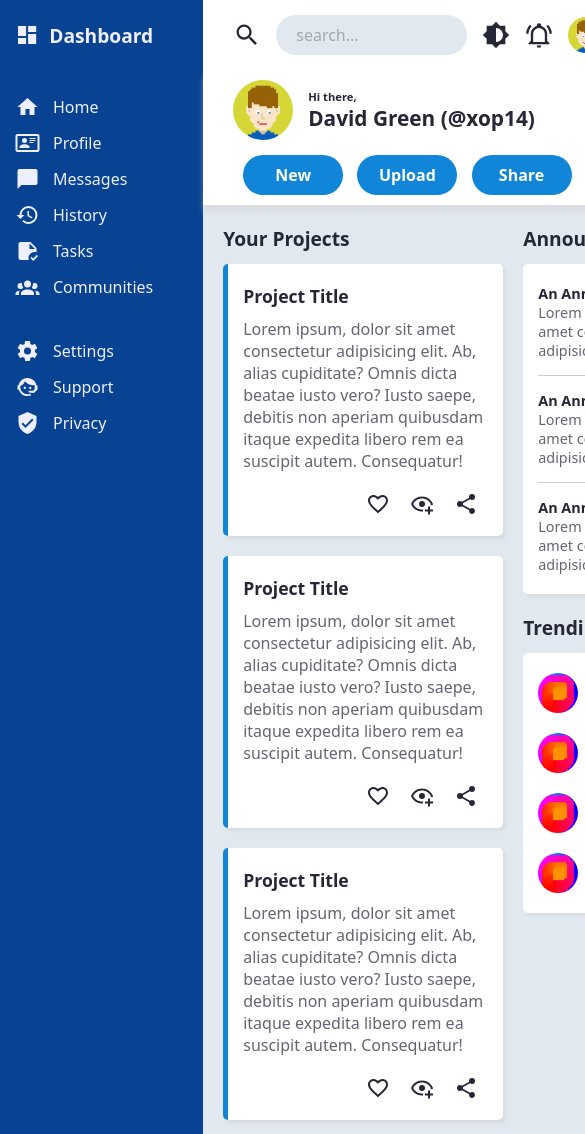
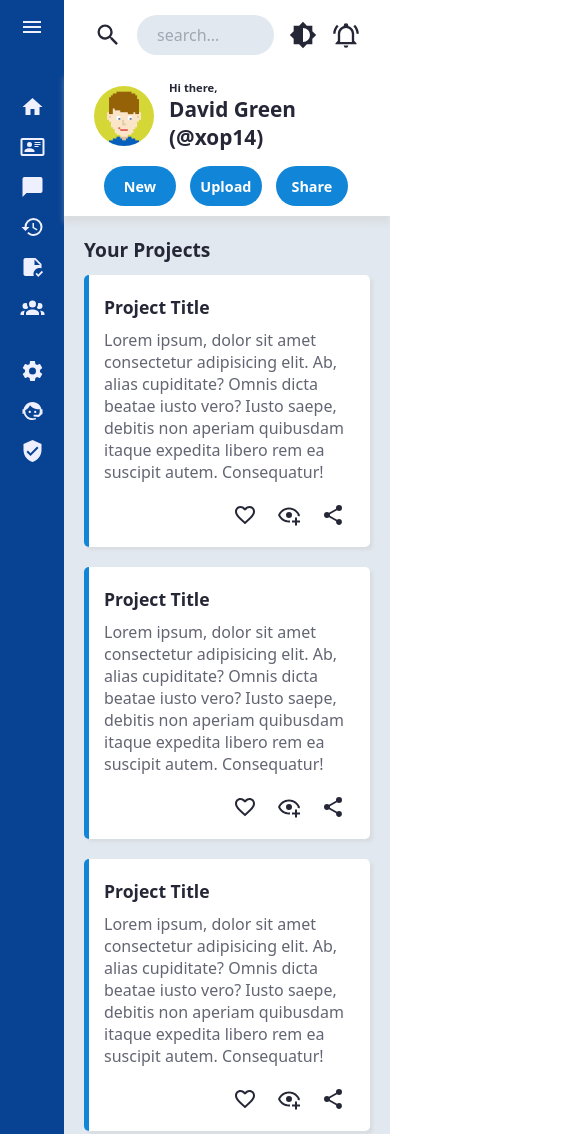
Before and after one commit to xop14/dashboard, a plain HTML site: page index.html in a window 390 px wide. Shown: the top 1134 px of the page, 585 px wide, since content can reach past the window. Drawn offline with Linux system fonts and the light colour scheme.

Commit message:
Add mobile layout and mobile menu. Adjust colors

```diff
--- a/index.html
+++ b/index.html
@@ -10,13 +10,19 @@
 <body>
 
     <div class="container">
-        <div class="navbar">
+        <div class="navbar navbar-closed">
 
             <div class="logo">
                 <svg style="width:24px;height:24px" viewBox="0 0 24 24">
                     <path fill="currentColor" d="M13,3V9H21V3M13,21H21V11H13M3,21H11V15H3M3,13H11V3H3V13Z" />
                 </svg>
                 <h1>Dashboard</h1>
+            </div>
+
+            <div class="hamburger">
+                <svg style="width:24px;height:24px" viewBox="0 0 24 24">
+                    <path fill="currentColor" d="M3,6H21V8H3V6M3,11H21V13H3V11M3,16H21V18H3V16Z" />
+                </svg>
             </div>
 
             <div class="nav-items-top">
@@ -26,7 +32,7 @@
                             <svg style="width:24px;height:24px" viewBox="0 0 24 24">
                                 <path fill="currentColor" d="M10,20V14H14V20H19V12H22L12,3L2,12H5V20H10Z" />
                             </svg>
-                            Home
+                            <div>Home</div>
                         </a>
                     </li>
                     <li>
@@ -34,7 +40,7 @@
                             <svg style="width:24px;height:24px" viewBox="0 0 24 24">
                                 <path fill="currentColor" d="M22,3H2C0.91,3.04 0.04,3.91 0,5V19C0.04,20.09 0.91,20.96 2,21H22C23.09,20.96 23.96,20.09 24,19V5C23.96,3.91 23.09,3.04 22,3M22,19H2V5H22V19M14,17V15.75C14,14.09 10.66,13.25 9,13.25C7.34,13.25 4,14.09 4,15.75V17H14M9,7A2.5,2.5 0 0,0 6.5,9.5A2.5,2.5 0 0,0 9,12A2.5,2.5 0 0,0 11.5,9.5A2.5,2.5 0 0,0 9,7M14,7V8H20V7H14M14,9V10H20V9H14M14,11V12H18V11H14" />
                             </svg>
-                            Profile
+                            <div>Profile</div>
                         </a>
                     </li>
                     <li>
@@ -42,7 +48,7 @@
                             <svg style="width:24px;height:24px" viewBox="0 0 24 24">
                                 <path fill="currentColor" d="M20,2H4A2,2 0 0,0 2,4V22L6,18H20A2,2 0 0,0 22,16V4C22,2.89 21.1,2 20,2Z" />
                             </svg>
-                            Messages
+                            <div>Messages</div>
                         </a>
                     </li>
                     <li>
@@ -50,7 +56,7 @@
                             <svg style="width:24px;height:24px" viewBox="0 0 24 24">
                                 <path fill="currentColor" d="M13.5,8H12V13L16.28,15.54L17,14.33L13.5,12.25V8M13,3A9,9 0 0,0 4,12H1L4.96,16.03L9,12H6A7,7 0 0,1 13,5A7,7 0 0,1 20,12A7,7 0 0,1 13,19C11.07,19 9.32,18.21 8.06,16.94L6.64,18.36C8.27,20 10.5,21 13,21A9,9 0 0,0 22,12A9,9 0 0,0 13,3" />
                             </svg>
-                            History
+                            <div>History</div>
                         </a>
                     </li>
                     <li>
@@ -58,7 +64,7 @@
                             <svg style="width:24px;height:24px" viewBox="0 0 24 24">
                                 <path fill="currentColor" d="M19 13C19.7 13 20.37 13.13 21 13.35V9L15 3H5C3.89 3 3 3.89 3 5V19C3 20.11 3.9 21 5 21H13.35C13.13 20.37 13 19.7 13 19C13 15.69 15.69 13 19 13M14 4.5L19.5 10H14V4.5M22.5 17.25L17.75 22L15 19L16.16 17.84L17.75 19.43L21.34 15.84L22.5 17.25Z" />
                             </svg>
-                            Tasks
+                            <div>Tasks</div>
                         </a>
                     </li>
                     <li>
@@ -66,7 +72,7 @@
                             <svg style="width:24px;height:24px" viewBox="0 0 24 24">
                                 <path fill="currentColor" d="M12,5.5A3.5,3.5 0 0,1 15.5,9A3.5,3.5 0 0,1 12,12.5A3.5,3.5 0 0,1 8.5,9A3.5,3.5 0 0,1 12,5.5M5,8C5.56,8 6.08,8.15 6.53,8.42C6.38,9.85 6.8,11.27 7.66,12.38C7.16,13.34 6.16,14 5,14A3,3 0 0,1 2,11A3,3 0 0,1 5,8M19,8A3,3 0 0,1 22,11A3,3 0 0,1 19,14C17.84,14 16.84,13.34 16.34,12.38C17.2,11.27 17.62,9.85 17.47,8.42C17.92,8.15 18.44,8 19,8M5.5,18.25C5.5,16.18 8.41,14.5 12,14.5C15.59,14.5 18.5,16.18 18.5,18.25V20H5.5V18.25M0,20V18.5C0,17.11 1.89,15.94 4.45,15.6C3.86,16.28 3.5,17.22 3.5,18.25V20H0M24,20H20.5V18.25C20.5,17.22 20.14,16.28 19.55,15.6C22.11,15.94 24,17.11 24,18.5V20Z" />
                             </svg>
-                            Communities
+                            <div>Communities</div>
                         </a>
                     </li>
                 </ul>
@@ -79,7 +85,7 @@
                             <svg style="width:24px;height:24px" viewBox="0 0 24 24">
                                 <path fill="currentColor" d="M12,15.5A3.5,3.5 0 0,1 8.5,12A3.5,3.5 0 0,1 12,8.5A3.5,3.5 0 0,1 15.5,12A3.5,3.5 0 0,1 12,15.5M19.43,12.97C19.47,12.65 19.5,12.33 19.5,12C19.5,11.67 19.47,11.34 19.43,11L21.54,9.37C21.73,9.22 21.78,8.95 21.66,8.73L19.66,5.27C19.54,5.05 19.27,4.96 19.05,5.05L16.56,6.05C16.04,5.66 15.5,5.32 14.87,5.07L14.5,2.42C14.46,2.18 14.25,2 14,2H10C9.75,2 9.54,2.18 9.5,2.42L9.13,5.07C8.5,5.32 7.96,5.66 7.44,6.05L4.95,5.05C4.73,4.96 4.46,5.05 4.34,5.27L2.34,8.73C2.21,8.95 2.27,9.22 2.46,9.37L4.57,11C4.53,11.34 4.5,11.67 4.5,12C4.5,12.33 4.53,12.65 4.57,12.97L2.46,14.63C2.27,14.78 2.21,15.05 2.34,15.27L4.34,18.73C4.46,18.95 4.73,19.03 4.95,18.95L7.44,17.94C7.96,18.34 8.5,18.68 9.13,18.93L9.5,21.58C9.54,21.82 9.75,22 10,22H14C14.25,22 14.46,21.82 14.5,21.58L14.87,18.93C15.5,18.67 16.04,18.34 16.56,17.94L19.05,18.95C19.27,19.03 19.54,18.95 19.66,18.73L21.66,15.27C21.78,15.05 21.73,14.78 21.54,14.63L19.43,12.97Z" />
                             </svg>
-                            Settings
+                            <div>Settings</div>
                         </a>
                     </li>
                     <li>
@@ -87,7 +93,7 @@
                             <svg style="width:24px;height:24px" viewBox="0 0 24 24">
                                 <path fill="currentColor" d="M18.72,14.76C19.07,13.91 19.26,13 19.26,12C19.26,11.28 19.15,10.59 18.96,9.95C18.31,10.1 17.63,10.18 16.92,10.18C13.86,10.18 11.15,8.67 9.5,6.34C8.61,8.5 6.91,10.26 4.77,11.22C4.73,11.47 4.73,11.74 4.73,12A7.27,7.27 0 0,0 12,19.27C13.05,19.27 14.06,19.04 14.97,18.63C15.54,19.72 15.8,20.26 15.78,20.26C14.14,20.81 12.87,21.08 12,21.08C9.58,21.08 7.27,20.13 5.57,18.42C4.53,17.38 3.76,16.11 3.33,14.73H2V10.18H3.09C3.93,6.04 7.6,2.92 12,2.92C14.4,2.92 16.71,3.87 18.42,5.58C19.69,6.84 20.54,8.45 20.89,10.18H22V14.67H22V14.69L22,14.73H21.94L18.38,18L13.08,17.4V15.73H17.91L18.72,14.76M9.27,11.77C9.57,11.77 9.86,11.89 10.07,12.11C10.28,12.32 10.4,12.61 10.4,12.91C10.4,13.21 10.28,13.5 10.07,13.71C9.86,13.92 9.57,14.04 9.27,14.04C8.64,14.04 8.13,13.54 8.13,12.91C8.13,12.28 8.64,11.77 9.27,11.77M14.72,11.77C15.35,11.77 15.85,12.28 15.85,12.91C15.85,13.54 15.35,14.04 14.72,14.04C14.09,14.04 13.58,13.54 13.58,12.91A1.14,1.14 0 0,1 14.72,11.77Z" />
                             </svg>
-                            Support
+                            <div>Support</div>
                         </a>
                     </li>
                     <li>
@@ -95,7 +101,7 @@
                             <svg style="width:24px;height:24px" viewBox="0 0 24 24">
                                 <path fill="currentColor" d="M10,17L6,13L7.41,11.59L10,14.17L16.59,7.58L18,9M12,1L3,5V11C3,16.55 6.84,21.74 12,23C17.16,21.74 21,16.55 21,11V5L12,1Z" />
                             </svg>
-                            Privacy
+                            <div>Privacy</div>
                         </a>
                     </li>
                 </ul>
@@ -140,7 +146,9 @@
             <div class="project-container">
                 <div class="project-card">
                     <div class="project-content">
+                        <a href="">
                             <h4>Project Title</h4>
+                        </a>
                         <p>Lorem ipsum, dolor sit amet consectetur adipisicing elit. Ab, alias cupiditate? Omnis dicta beatae iusto vero? Iusto saepe, debitis non aperiam quibusdam itaque expedita libero rem ea suscipit autem. Consequatur!</p>
                     </div>
                     <div class="project-btns">
@@ -162,7 +170,9 @@
                 </div>
                 <div class="project-card">
                     <div class="project-content">
+                        <a href="">
                             <h4>Project Title</h4>
+                        </a>
                         <p>Lorem ipsum, dolor sit amet consectetur adipisicing elit. Ab, alias cupiditate? Omnis dicta beatae iusto vero? Iusto saepe, debitis non aperiam quibusdam itaque expedita libero rem ea suscipit autem. Consequatur!</p>
                     </div>
                     <div class="project-btns">
@@ -184,7 +194,9 @@
                 </div>
                 <div class="project-card">
                     <div class="project-content">
+                        <a href="">
                             <h4>Project Title</h4>
+                        </a>
                         <p>Lorem ipsum, dolor sit amet consectetur adipisicing elit. Ab, alias cupiditate? Omnis dicta beatae iusto vero? Iusto saepe, debitis non aperiam quibusdam itaque expedita libero rem ea suscipit autem. Consequatur!</p>
                     </div>
                     <div class="project-btns">
@@ -206,7 +218,9 @@
                 </div>
                 <div class="project-card">
                     <div class="project-content">
+                        <a href="">
                             <h4>Project Title</h4>
+                        </a>
                         <p>Lorem ipsum, dolor sit amet consectetur adipisicing elit. Ab, alias cupiditate? Omnis dicta beatae iusto vero? Iusto saepe, debitis non aperiam quibusdam itaque expedita libero rem ea suscipit autem. Consequatur!</p>
                     </div>
                     <div class="project-btns">
@@ -228,7 +242,9 @@
                 </div>
                 <div class="project-card">
                     <div class="project-content">
+                        <a href="">
                             <h4>Project Title</h4>
+                        </a>
                         <p>Lorem ipsum, dolor sit amet consectetur adipisicing elit. Ab, alias cupiditate? Omnis dicta beatae iusto vero? Iusto saepe, debitis non aperiam quibusdam itaque expedita libero rem ea suscipit autem. Consequatur!</p>
                     </div>
                     <div class="project-btns">
@@ -250,7 +266,9 @@
                 </div>
                 <div class="project-card">
                     <div class="project-content">
+                        <a href="">
                             <h4>Project Title</h4>
+                        </a>
                         <p>Lorem ipsum, dolor sit amet consectetur adipisicing elit. Ab, alias cupiditate? Omnis dicta beatae iusto vero? Iusto saepe, debitis non aperiam quibusdam itaque expedita libero rem ea suscipit autem. Consequatur!</p>
                     </div>
                     <div class="project-btns">
--- a/script.js
+++ b/script.js
@@ -1,6 +1,9 @@
 const themeSwitch = document.querySelector(".theme-switch");
 let currentTheme = localStorage.getItem('theme') ? localStorage.getItem('theme') : "light";
 const heartIcons = document.querySelectorAll(".heart-icon");
+const navbar = document.querySelector(".navbar");
+const hamburger = document.querySelector(".hamburger");
+
 
 // DARK MODE
 
@@ -18,14 +21,19 @@ themeSwitch.addEventListener("click", (e) => {
         currentTheme = "dark";
         localStorage.setItem("theme", "dark");
     }
-})
+});
 
 
 
-// HEART SELECTED
+// HEART SELECT
 
 heartIcons.forEach((heart) => {
     heart.addEventListener("click", (e) => {
         e.target.classList.toggle("heart-icon-selected");
     })
-})
+});
+
+
+
+// HAMBURGER MENU
+hamburger.addEventListener("click", () => navbar.classList.toggle("navbar-open"));
--- a/styles.css
+++ b/styles.css
@@ -53,42 +53,22 @@ body {
 
 [data-theme="dark"] {
     --main-bg-color: #41445c;
-    --main-font-color: #ced0e0;
-    --main-heading-color: #aeb4db;
+    --main-font-color: #eff0fb;
+    --main-heading-color: #c5caf0;
     --navbar-bg-color: #252736;
-    --navbar-font-color: #cbcfec;
-    --navbar-font-color-hover: #e4e7f7;
+    --navbar-font-color: #dce0f7;
+    --navbar-font-color-hover: #b8c0ed;
     --placeholder-font-color: #bfc5f055;
-    --btn-color: #7246a1;
-    --btn-color-hover: #8351b9;
+    --btn-color: #464ea1;
+    --btn-color-hover: #5161b9;
     --btn-font-color: #eee2fb;
     --card-bg-color: #323448;
     --header-section-bg-color: #323448;
-    --highlight-color: #7246a1;
-    --svg-color-hover: #7246a1;
+    --highlight-color: #464ea1;
+    --svg-color-hover: #788ecf;
     --box-shadow-color: #2e30404b;
     --heart-icon-color-hover: #da8499;
 }
-
-/* @media (prefers-color-scheme: dark) {
-    :root {
-        --main-bg-color: #41445c;
-        --main-font-color: #ced0e0;
-        --main-heading-color: #aeb4db;
-        --navbar-bg-color: #252736;
-        --navbar-font-color: #cbcfec;
-        --navbar-font-color-hover: #e4e7f7;
-        --placeholder-font-color: #bfc5f055;
-        --btn-color: #7246a1;
-        --btn-color-hover: #8351b9;
-        --btn-font-color: #eee2fb;
-        --card-bg-color: #323448;
-        --header-section-bg-color: #323448;
-        --highlight-color: #7246a1;
-        --svg-color-hover: #7246a1;
-        --box-shadow-color: #2e30404b;
-    }
-} */
 
 .container {
     display: grid;
@@ -123,10 +103,15 @@ h5 {
     color: var(--main-heading-color);
     font-size: 0.9rem;
     font-weight: bold;
+    margin-bottom: 4px;
 }
 
 p {
     color: var(--main-font-color);
+}
+
+path {
+    pointer-events: none;
 }
 
 /* NAVBAR SECTION */
@@ -134,7 +119,7 @@ p {
     grid-area: na;
     background-color: var(--navbar-bg-color);
     color: var(--navbar-font-color);
-    padding: 15px;
+    padding: 20px;
     display: flex;
     flex-direction: column;
     gap: 40px;
@@ -157,11 +142,15 @@ p {
     font-weight: bold;
 }
 
+.hamburger {
+    display: none;
+}
+
 .navbar ul {
     list-style: none;
     display: flex;
     flex-direction: column;
-    gap: 12px;
+    gap: 16px;
     justify-content: center;
 }
 
@@ -176,7 +165,7 @@ p {
 .navbar a {
     display: flex;
     align-items: center;
-    gap: 13px;
+    gap: 20px;
     text-decoration: none;
     color: var(--navbar-font-color);
 }
@@ -309,14 +298,6 @@ p {
     transition: 0s;
 }
 
-.heart-icon:hover {
-    color: var(--heart-icon-color-hover) !important;
-}
-.heart-icon-selected {
-    color: var(--heart-icon-color-hover) !important;
-}
-
-
 /* PROJECTS SECTION */
 
 .projects{
@@ -344,6 +325,14 @@ p {
     transform: scale(1.02);
 }
 
+.project-content a {
+    text-decoration: none;
+}
+
+.project-content a h4:hover {
+    color: var(--main-font-color)
+}
+
 .project-card p {
     padding-top: 10px;
     color: var(--main-font-color);
@@ -361,10 +350,20 @@ p {
     cursor: pointer;
     transition: 0.1s;
 }
-.project-btns svg:hover {
+.project-btns > svg:hover {
     transform: scale(1.1);
     color: var(--svg-color-hover);
 }
+
+.heart-icon svg:hover {
+    color: var(--heart-icon-color-hover) !important;
+}
+
+.heart-icon-selected {
+    color: var(--heart-icon-color-hover) !important;
+}
+
+
 
 /* SIDEBAR RIGHT */
 .sidebar-right {
@@ -433,3 +432,68 @@ p {
     background-color: var(--main-bg-color);
     padding-top: 50px;
 }
+
+
+
+@media only screen and (max-width: 600px) {
+    .container {
+        display: grid;
+        grid-template-rows: repeat(2, min-content) repeat(2, min(1fr, min-content)) 50px;
+        grid-template-columns: min-content 6fr minmax(min-content, 2fr);
+        grid-template-areas:
+            "na ht ht"
+            "na hb hb"
+            "na pr pr"
+            "na sb sb"
+            "na ft ft"
+            ;
+        height: 100%;
+    }
+
+    /* .navbar {
+        padding: 15px 20px;
+        width: 64px;
+    } */
+
+    .navbar-closed {
+        padding: 15px 20px;
+        width: 64px;
+    }
+
+    .navbar-open {
+        padding: 15px 20px;
+        width: min-content;
+    }
+
+    .logo {
+        display: none;
+    }
+    .hamburger {
+        display: inline;
+        cursor: pointer;
+        height: 40px;
+    }
+
+    .avatar-sm, .username-sm {
+        display: none;
+    }
+    .buttons {
+        width: 100%;
+        padding: 0px;
+    }
+
+    .buttons button {
+        max-width: 27%;
+        padding: 10px 10px !important;
+        text-align: center;
+        font-size: 0.9rem;
+    }
+
+    .announcements {
+        padding-left: 20px;
+    }
+    .trending {
+        padding-left: 20px;
+        padding-top: 20px;
+    }
+}
```
Lines whose indentation alone changed are shown as unchanged.
